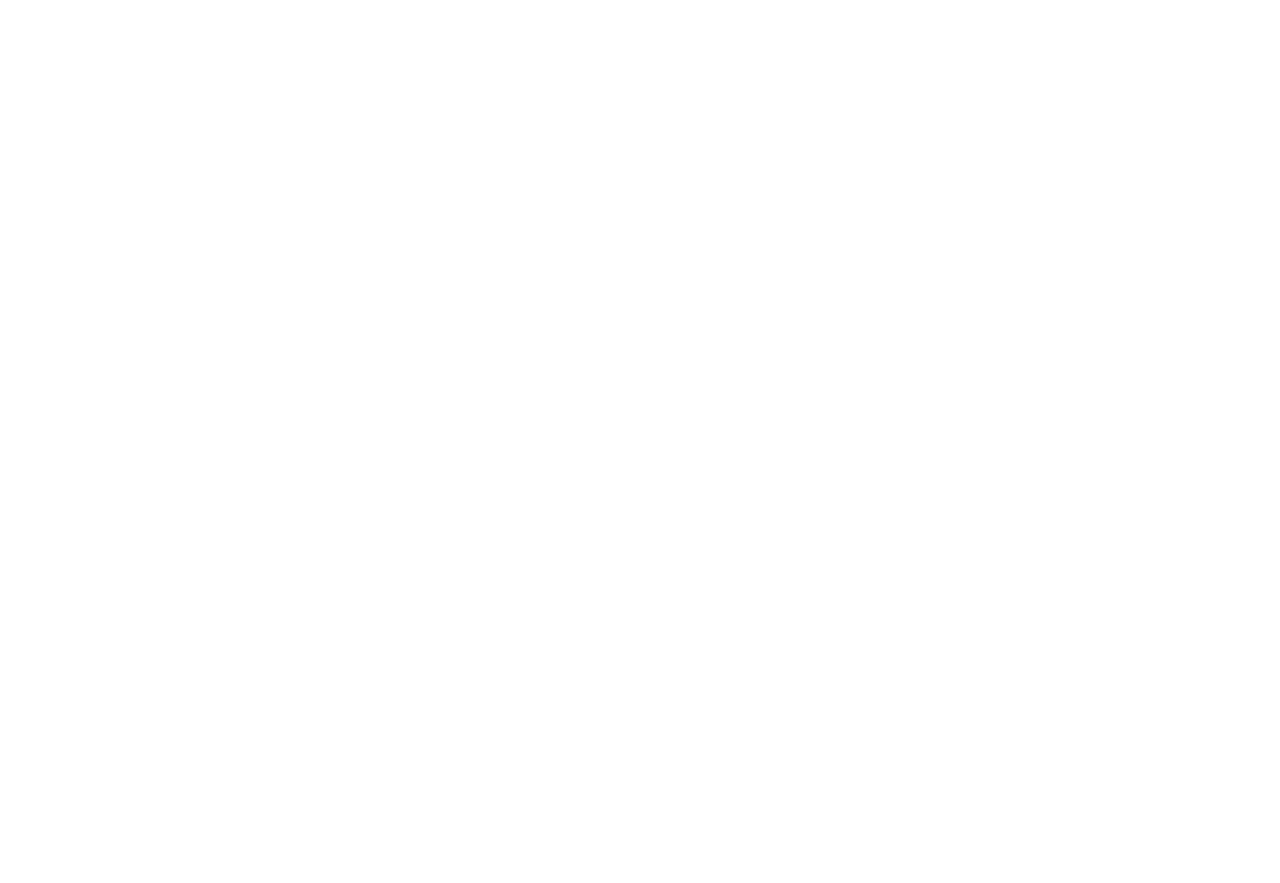
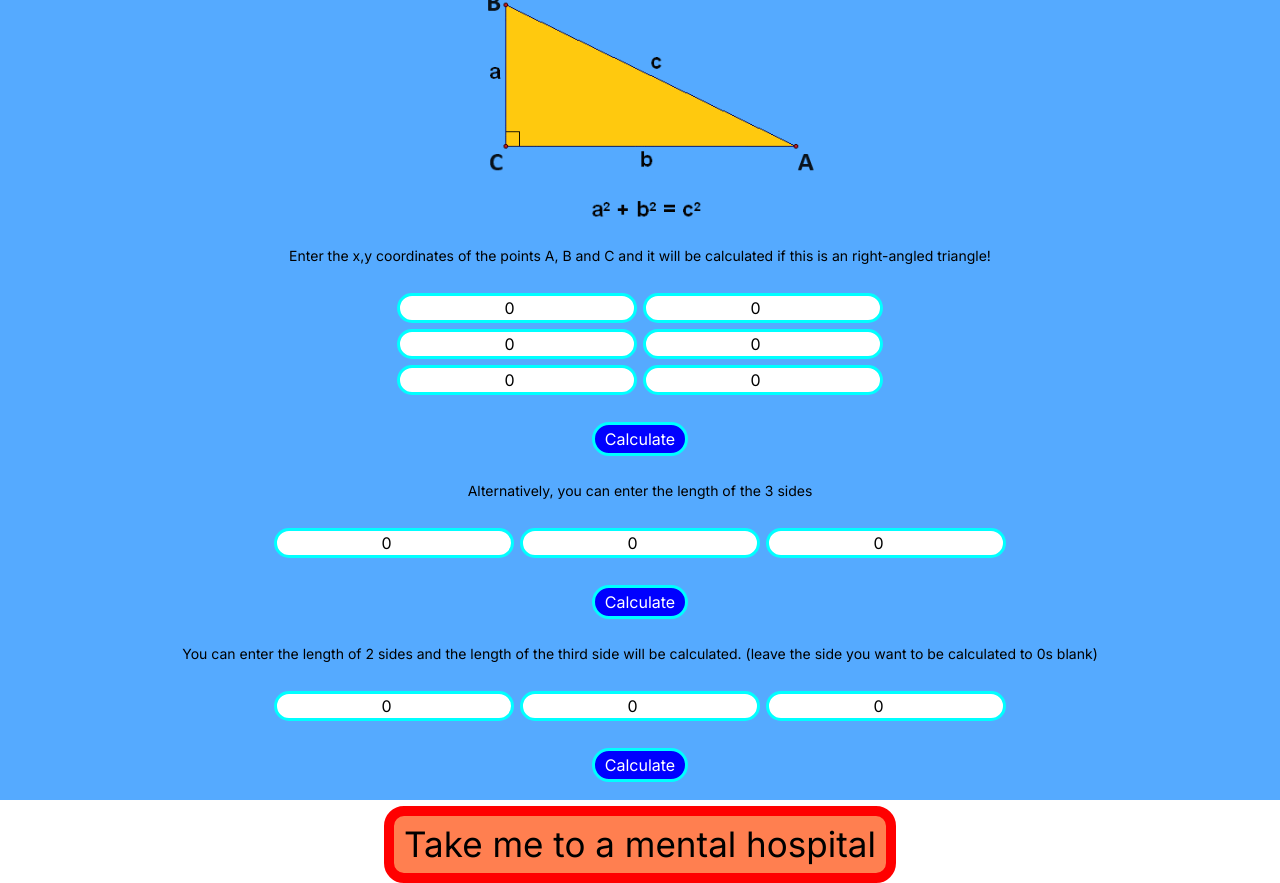
Before and after one commit to chipichipichapachapadubidubidabadaba/web-3-pages, a Next.js app: page / in a window 1280 px wide. Before the commit the page ends 800 px from the top, so only its background shows below. Built offline with nearby package versions, Linux system fonts and the light colour scheme.

Commit message:
final changes

```diff
--- a/app/page.tsx
+++ b/app/page.tsx
@@ -2,7 +2,7 @@
 import Image from "next/image";
 import React from "react";
 import { useState } from "react";
-import { redirect } from "next/navigation";
+import { useRouter } from "next/navigation";
 
 function Home() {
   const [Ax, setAx] = useState(0);
@@ -62,30 +62,36 @@ function Home() {
   const [C, setC] = useState(0);
   const findside = (event: React.FormEvent<HTMLFormElement>) => {
     event.preventDefault();
-    if (A == 0) {
+
+    if (A == 0 && B!=0 && B!=0) {
       var ans = Math.sqrt(C * C - B * B);
       alert(`a = ${ans}`);
-    } else if (B == 0) {
+    } else if (B == 0 && B!=0 && B!=0) {
       var ans = Math.sqrt(C * C - A * A);
       alert(`b = ${ans}`);
-    } else if (C == 0) {
+    } else if (C == 0 && B!=0) {
       var ans = Math.sqrt(A * A + B * B);
       alert(`c = ${ans}`);
     }
+  };
 
-    const troll = (event: React.FormEvent<HTMLFormElement>) => {
-      event.preventDefault();
-      alert(`clicked`);
-      const index = Math.floor(Math.random() * 3);
-      if (index == 0) {
-        redirect(`'https://www.youtube.com/watch?v=dQw4w9WgXcQ'`);
-      } else if (index == 1) {
-        redirect(
-          `'https://www.tiktok.com/@modern.home365/video/7367379584578407726?lang=en'`
-        );
-      } else if (index == 2) {
-        redirect(`'https://www.youtube.com/watch?v=6R9RnIawSvk'`);
-      }
+  const links = [
+    { href: "https://www.youtube.com/watch?v=dQw4w9WgXcQ", label: "Rickroll" },
+    {
+      href: "https://www.tiktok.com/@modern.home365/video/7367379584578407726?lang=en",
+      label: "Home Design",
+    },
+    {
+      href: "https://www.youtube.com/watch?v=sYmOR_yTPv4",
+      label: "Skibidi toilet",
+    },
+  ];
+
+  const router = useRouter();
+
+  const handleRandomLinkButtonClick = () => {
+    const randomIndex = Math.floor(Math.random() * links.length);
+    router.push(links[randomIndex].href);
   };
 
   return (
@@ -228,16 +234,13 @@ function Home() {
         </div>
       </form>
       <br />
-        <form onSubmit={troll}>
-          <input
-            type="submit"
-            value="Take me to a mental hospital"
-            className="troll"
-          />
-        </form>
+      <div>
+        <button onClick={handleRandomLinkButtonClick} className="troll big">
+          Take me to a mental hospital
+        </button>
+      </div>
     </main>
   );
-  };
 }
 
 export default Home;
```
Lines whose indentation alone changed are shown as unchanged.
